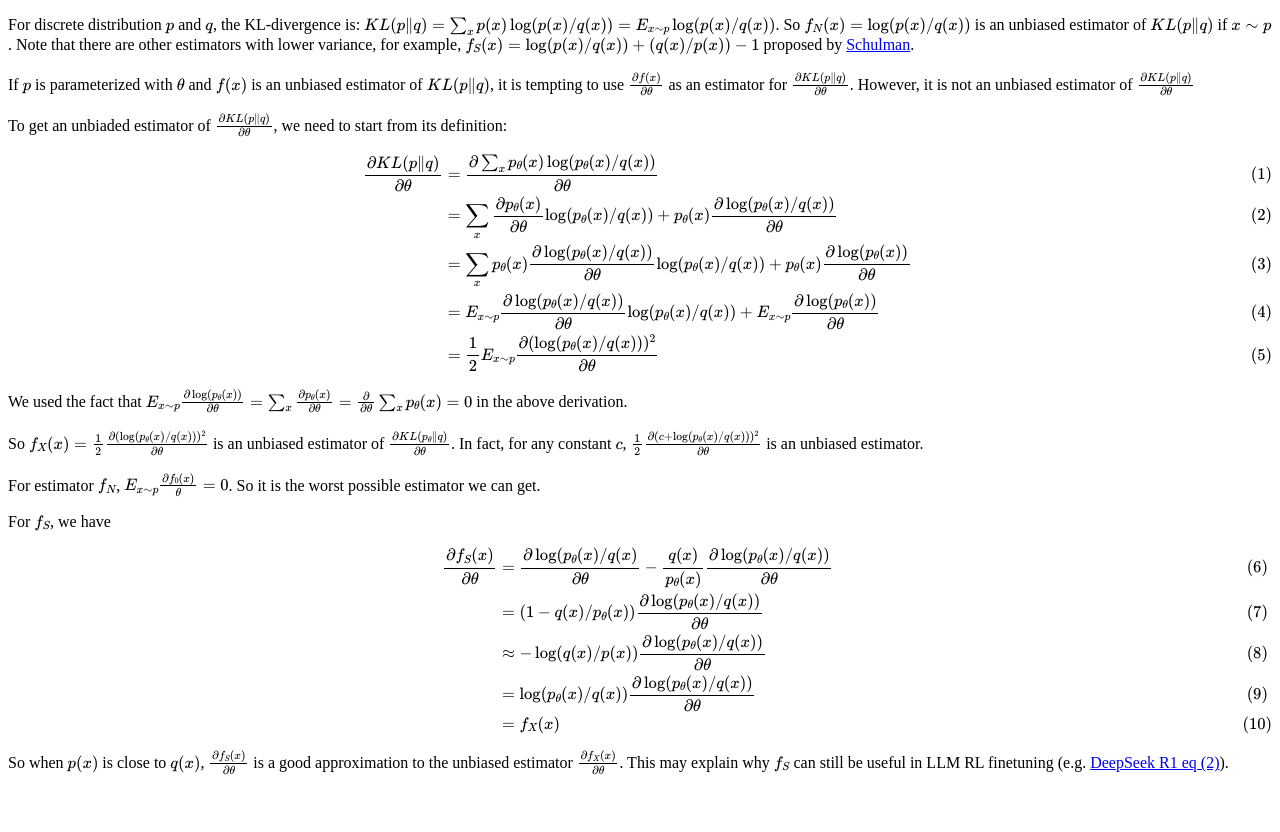
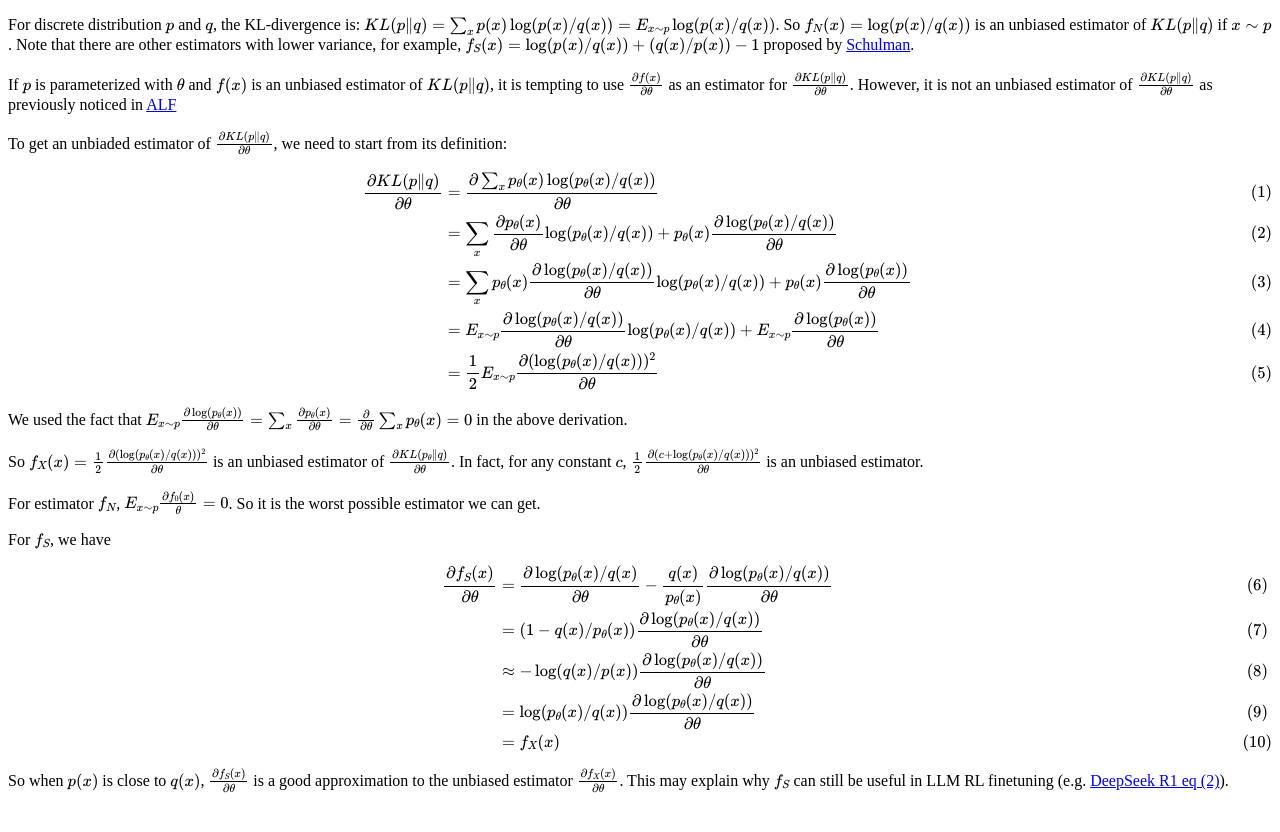
Before and after one commit to emailweixu/emailweixu.github.io, a Jekyll site: the page built from _posts/2025-10-03-Estimating gradient of KL-divergence.md, in a window 1280 px wide and 900 px high. Shown: the top 832 px of the window. Built offline with Jekyll 4.4.1, drawn with Linux system fonts in a browser that asks for light colours; our own code applies the rules of GitHub Pages for plain Markdown files; formulas are drawn with MathJax 3.

Commit message:
Add reference to ALF in Estimating KL-divergence
Corrected a typo in the text regarding unbiased estimators of KL-divergence.

```diff
--- a/_posts/2025-10-03-Estimating gradient of KL-divergence.md
+++ b/_posts/2025-10-03-Estimating gradient of KL-divergence.md
@@ -14,7 +14,7 @@ by [Schulman](http://joschu.net/blog/kl-approx.html).
 If $$p$$ is parameterized with $$\theta$$ and $$f(x)$$ is an unbiased estimator
 of $$KL(p\|q)$$, it is tempting to use $$\frac{\partial f(x)}{\partial \theta}$$ as an estimator for
 $$\frac{\partial KL(p \Vert q)}{\partial \theta}$$. However, it is not an unbiased estimator
-of $$\frac{\partial KL(p \Vert q)}{\partial \theta}$$
+of $$\frac{\partial KL(p \Vert q)}{\partial \theta}$$ as previously noticed in [ALF](https://alf.readthedocs.io/en/latest/notes/estimating_derivative_of_expectation.html)
 
 To get an unbiaded estimator of $$\frac{\partial KL(p \Vert q)}{\partial \theta}$$, we need to start from its definition:
 
```
